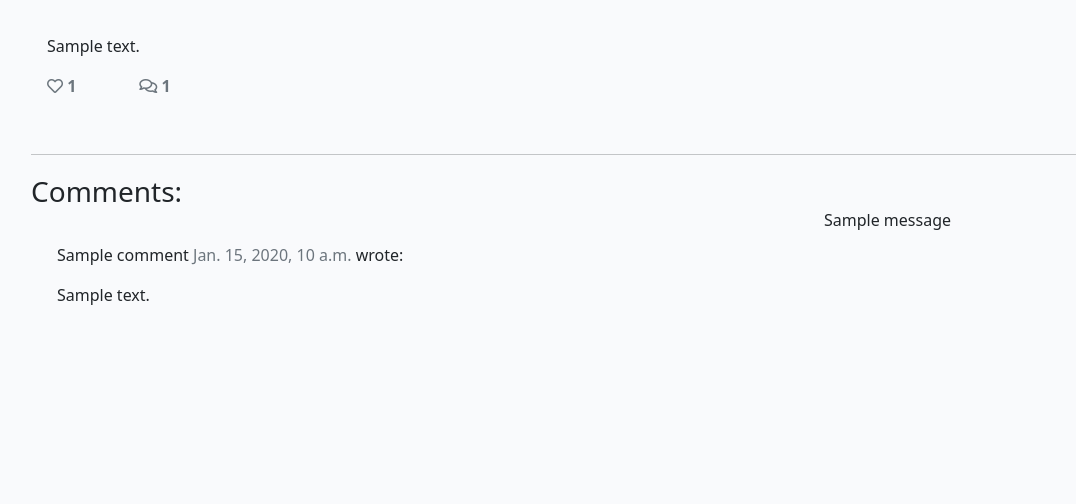
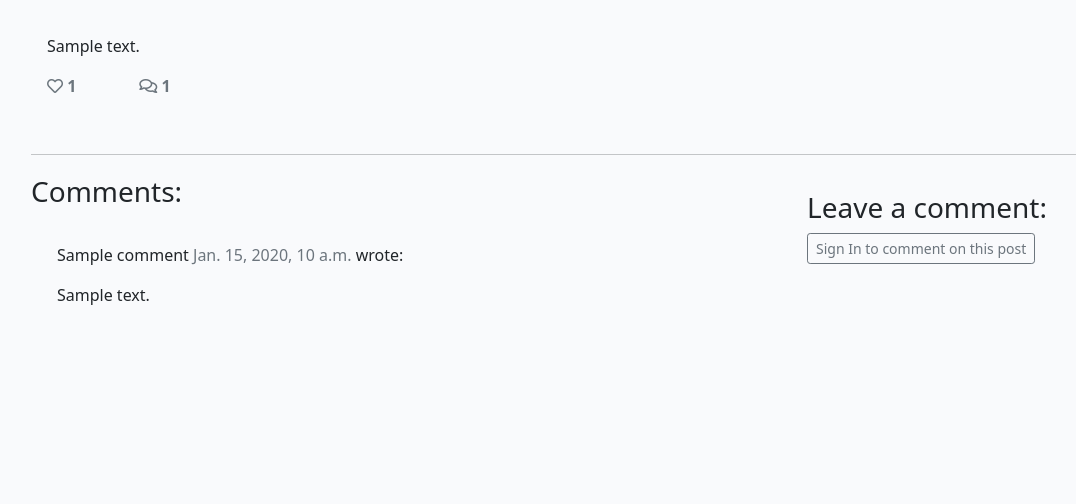
Before and after one commit to FlashDrag/django-blog, a Django app: a page that uses templates/post_detail.html in a window 1280 px wide. Shown: the part 210-714 px from the top of the page, without its empty margins (51-1127 px from the left). Run offline with Django 3.2, Linux system fonts and the light colour scheme; tables that the repository leaves empty hold one stand-in row (values such as "Sample post"); one stand-in notice (Sample message) is shown; some libraries are stand-ins or nearby versions.

Commit message:
Add code that displays django msgs only related to comment

```diff
--- a/blog/views.py
+++ b/blog/views.py
@@ -39,6 +39,12 @@ class PostDetail(View):
         if post.likes.filter(id=self.request.user.id).exists():
             liked = True
 
+        # get only messages with the tag 'comment-alert'
+        storage = messages.get_messages(request)
+        comment_alerts = [message for message in storage
+                          if 'comment-alert'
+                          in (message.extra_tags, )]
+
         return render(
             request,
             "post_detail.html",
@@ -46,6 +52,7 @@ class PostDetail(View):
                 "post": post,
                 "comments": comments,
                 "liked": liked,
+                "comment_alerts": comment_alerts,
                 "comment_form": CommentForm(),
             },
         )
@@ -72,9 +79,11 @@ class PostDetail(View):
             new_comment.save()
 
             messages.success(request, 'Thank you for your comment!\n'
-                             'Your comment is awaiting moderation.')
+                             'Your comment is awaiting moderation.',
+                             extra_tags='comment-alert')
         else:
-            messages.danger(request, 'Error adding your comment')
+            messages.danger(request, 'Error adding your comment',
+                            extra_tags='comment-alert')
 
         # return redirect('post_detail', slug=post.slug)
 
--- a/templates/post_detail.html
+++ b/templates/post_detail.html
@@ -85,9 +85,9 @@
       </div>
       <div class="col-md-4 card mb-4  mt-3 ">
         <div class="card-body">
-          {% if messages %}
-            {% for message in messages %}
-              <div class="alert alert-{{ message.tags }}" role="alert">
+          {% if comment_alerts %}
+            {% for message in comment_alerts %}
+              <div class="alert {{ message.tags }}" role="alert">
                 {{ message }}
               </div>
             {% endfor %}
```
